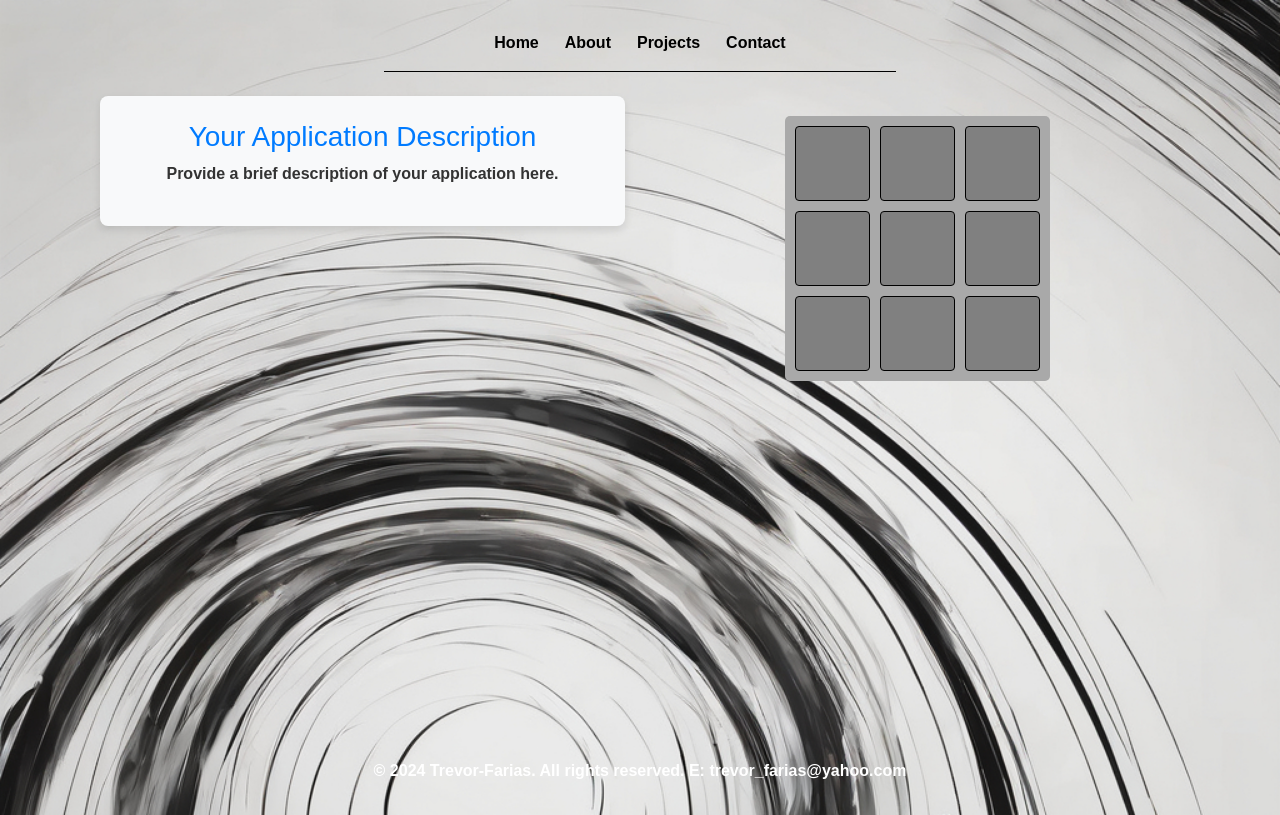
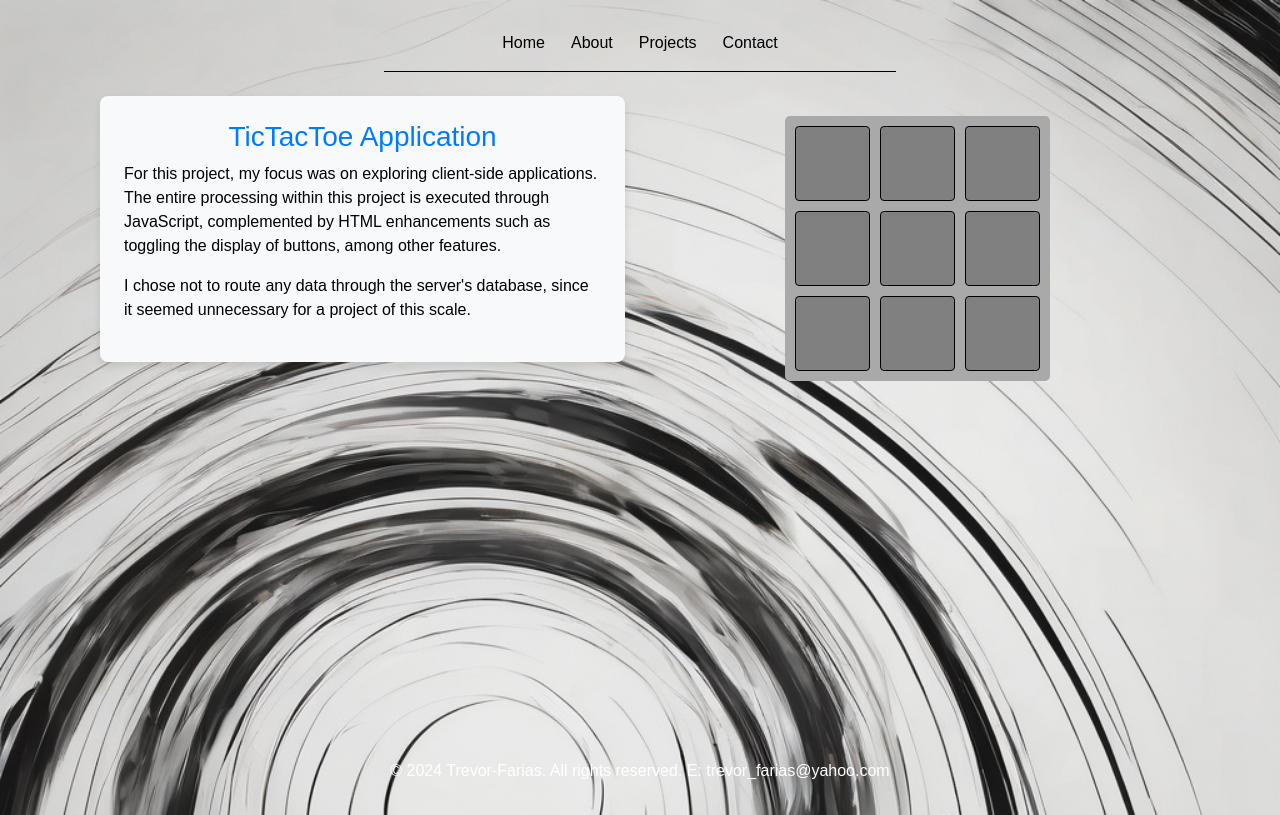
Before and after one commit to trevorfar/Portfolio_Site, a Flask app: page /ticTacToe in a window 1280 px wide. Run offline with Flask 3, Linux system fonts and the light colour scheme; some libraries are stand-ins or nearby versions.

Commit message:
general explanation on tictactoe and calc

```diff
--- a/static/css/style_app1.css
+++ b/static/css/style_app1.css
@@ -11,6 +11,7 @@
 
 
 }
+
 
 
 #display{
--- a/static/css/style_app2.css
+++ b/static/css/style_app2.css
@@ -5,7 +5,6 @@ body {
     background-repeat: no-repeat;
     background-size: cover;
     color: white;
-    font-weight: bold;
     margin-top: 15px;
 }
 
@@ -73,5 +72,8 @@ button {
 }
 
 .description-container p {
-    color: #333;
+    color: black;
+    text-align: left;
+    font-size: 16;
+    font-weight: 10;
 }
--- a/templates/ticTacToe.html
+++ b/templates/ticTacToe.html
@@ -11,8 +11,9 @@
             <!-- Description Container (Left Column) -->
             <div class="col-md-6 mb-4">
                 <div class="description-container p-4">
-                    <h3>Your Application Description</h3>
-                    <p>Provide a brief description of your application here.</p>
+                    <h3>TicTacToe Application</h3>
+                    <p>For this project, my focus was on exploring client-side applications. The entire processing within this project is executed through JavaScript, complemented by HTML enhancements such as toggling the display of buttons, among other features.</p>
+                    <p>I chose not to route any data through the server's database, since it seemed unnecessary for a project of this scale.</p>
                 </div>
             </div>
 
```
Also changed, not shown: templates/calculator.html (+10 -2 lines), 1 other file.
